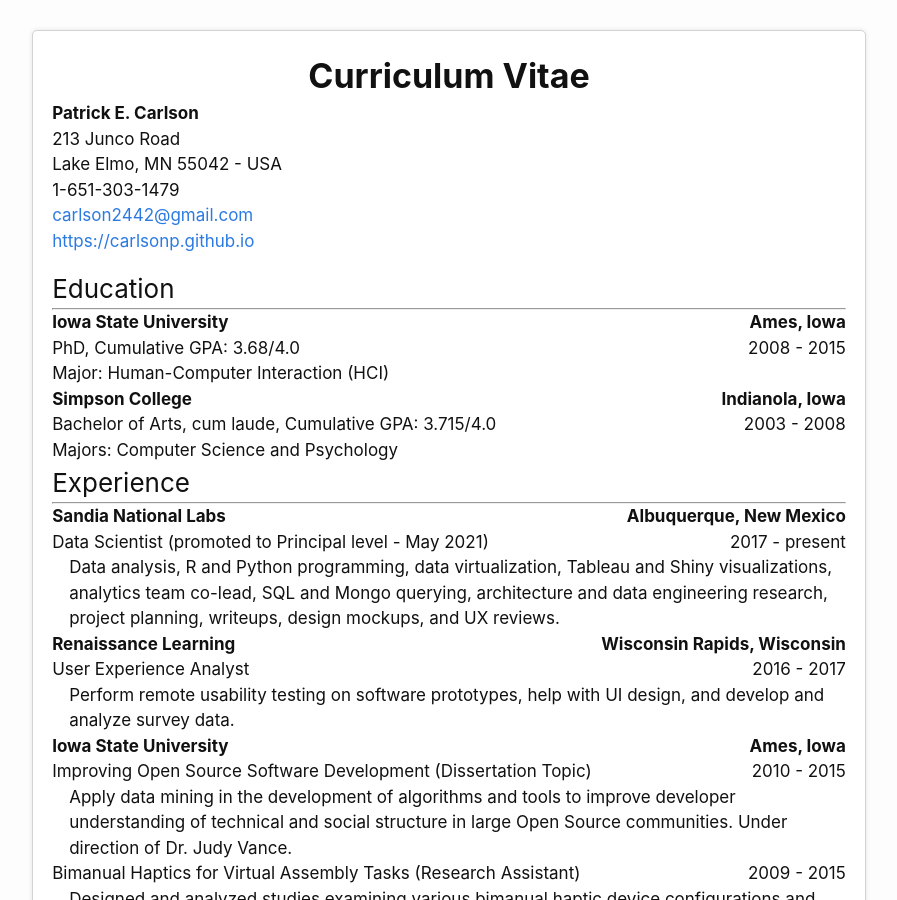
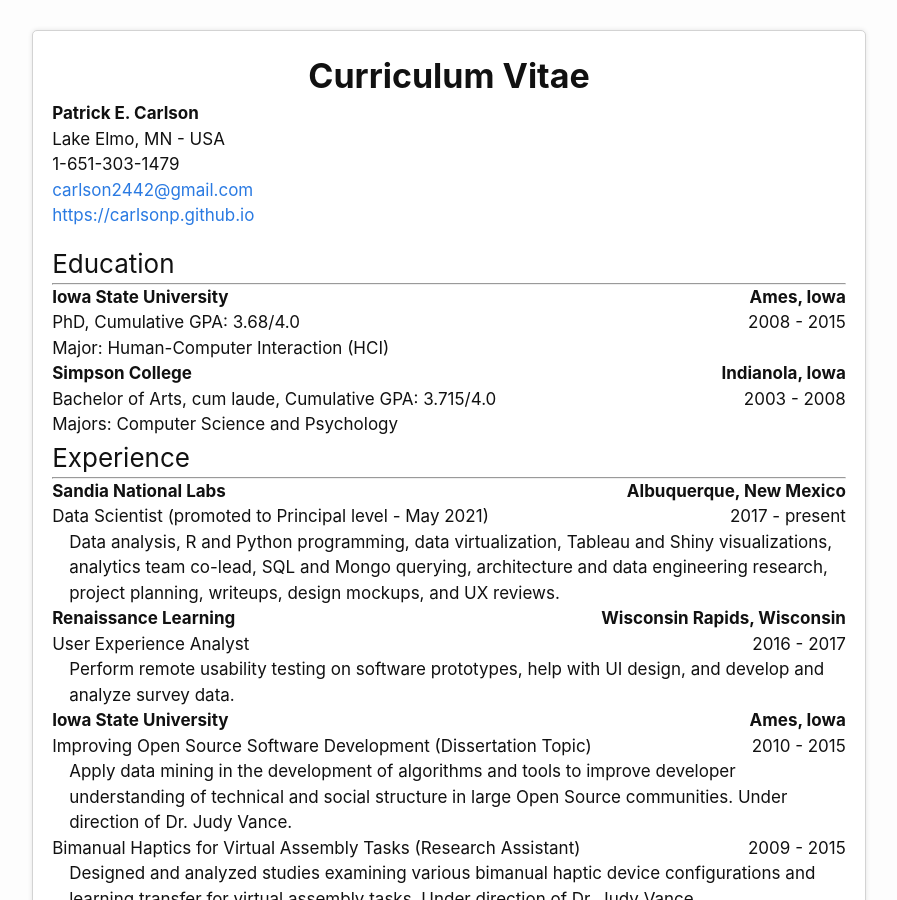
Before and after one commit to carlsonp/carlsonp.github.io, a Jekyll site: the page built from cv.md, in a window 1280 px wide and 900 px high. Shown: the whole window, without its empty margins (191-1088 px from the left). Built offline with Jekyll 4.4.1, drawn with Linux system fonts in a browser that asks for light colours.

Commit message:
chore: remove full address street

```diff
--- a/_data/contact.json
+++ b/_data/contact.json
@@ -1,9 +1,7 @@
 {
     "name": "Patrick E. Carlson",
-    "address_street": "213 Junco Road",
     "address_city": "Lake Elmo",
     "address_state": "MN",
-    "address_zip": "55042",
     "country": "USA",
     "phone": "1-651-303-1479",
     "email": "carlson2442@gmail.com",
--- a/_includes/cv.html
+++ b/_includes/cv.html
@@ -5,9 +5,7 @@
 
 <b>{{ site.data.contact.name }}</b>
 <br>
-{{ site.data.contact.address_street }}
-<br>
-{{ site.data.contact.address_city }}, {{ site.data.contact.address_state }} {{ site.data.contact.address_zip }} - {{ site.data.contact.country }}
+{{ site.data.contact.address_city }}, {{ site.data.contact.address_state }} - {{ site.data.contact.country }}
 <br>
 {{ site.data.contact.phone }}
 <br>
--- a/_includes/resume.html
+++ b/_includes/resume.html
@@ -4,7 +4,7 @@
 </div>
 
 <div class="center-text">
-  {{ site.data.contact.address_street }} - {{ site.data.contact.address_city }}, {{ site.data.contact.address_state }} {{ site.data.contact.address_zip }} - {{ site.data.contact.country }}
+  {{ site.data.contact.address_city }}, {{ site.data.contact.address_state }} - {{ site.data.contact.country }}
   <br>
   {{ site.data.contact.phone }} - <a target="_blank" rel="noopener" href="mailto:{{ site.data.contact.email }}">{{ site.data.contact.email }}</a>
   <br>
```
